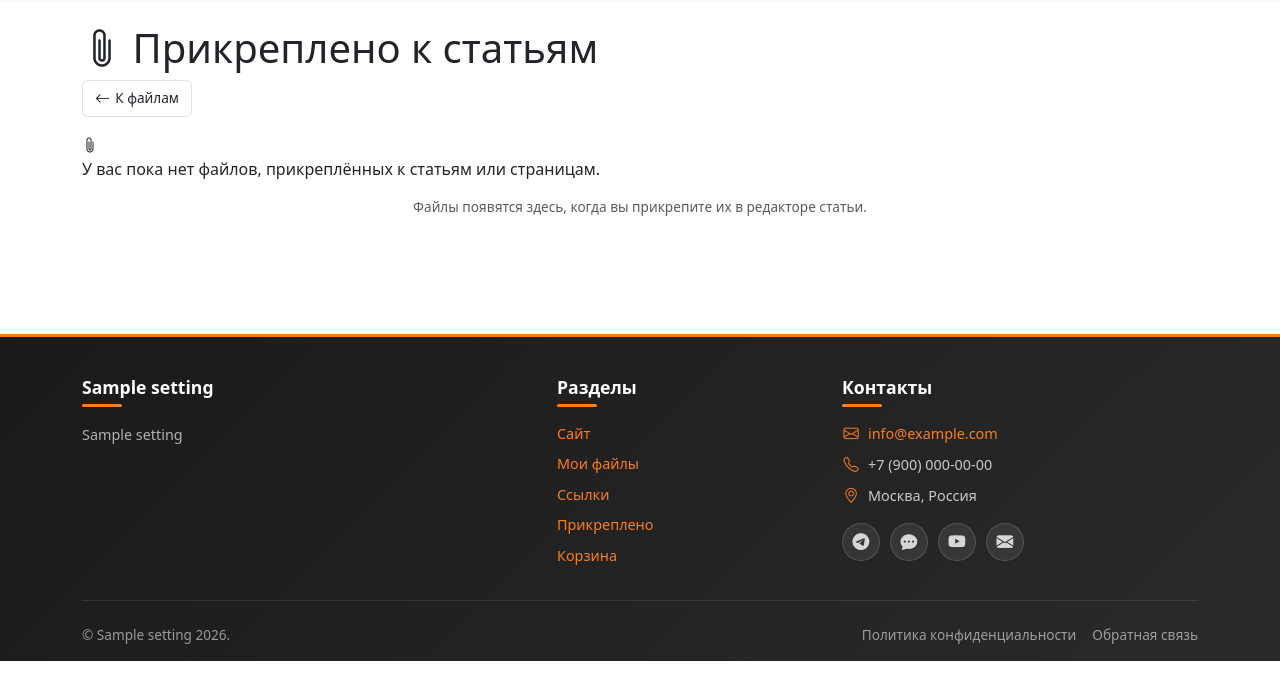
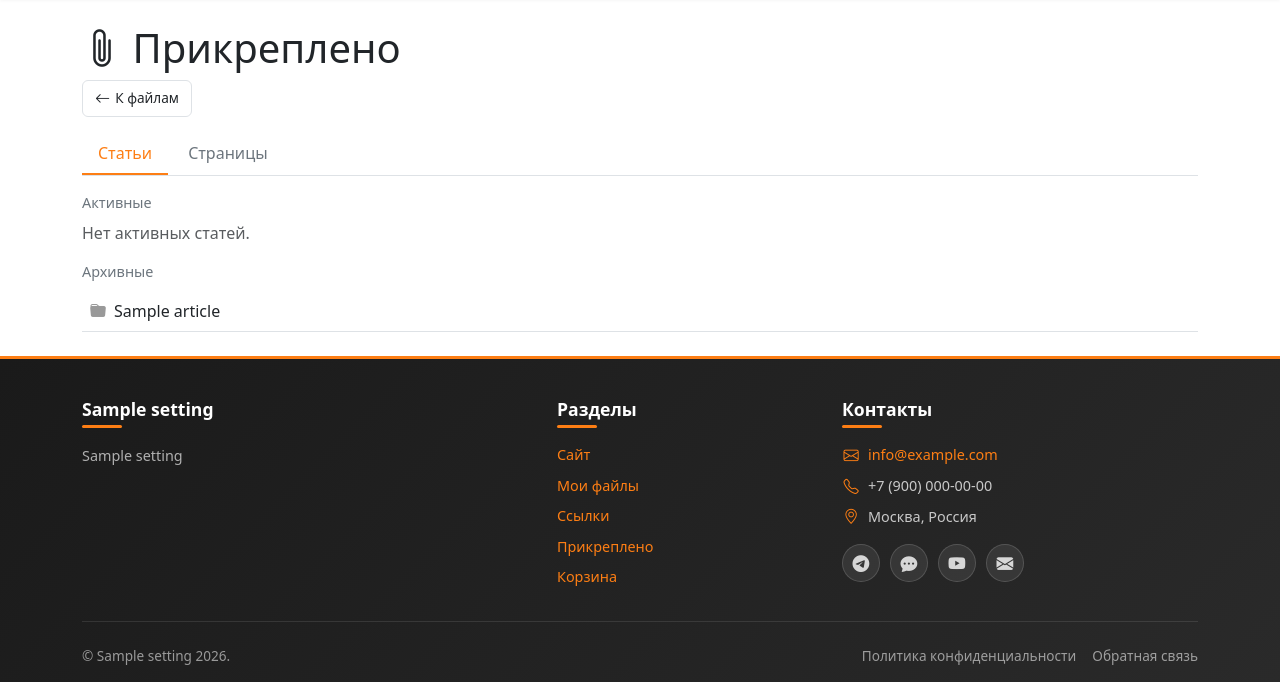
Before and after one commit to cherkashinin89/platform, a Flask app: page /attached in a window 1280 px wide. Shown: the part 139-821 px from the top of the page. Before the commit the page ends 800 px from the top, so only its background shows below. Run offline with Flask 3, Linux system fonts and the light colour scheme; a user stored in the database is signed in; tables that the repository leaves empty hold one stand-in row (values such as "Sample post"); some libraries are stand-ins or nearby versions.

Commit message:
W60: «Прикреплено» — дерево системных папок (вкладки/подразделы)
- cloud /attached: вкладки «Статьи»/«Страницы», подразделы «Активные»/«Архивные»,
  список папок статей/страниц (клик → открыть папку в облаке)
- framework: /admin/api/cloud-upload (загрузка в текущую папку, @csrf.exempt)
- эксплорер: кнопка «Загрузить» с прогрессом (XHR, A1 — общий)

```diff
--- a/cloud/app.py
+++ b/cloud/app.py
@@ -521,14 +521,35 @@ def create_app(config_class=Config):
     @login_required
     @editor_required
     def attached():
-        """W36: страница «Прикреплено к статьям» — список привязанных файлов."""
-        from cloud_service import list_attached_shares
-        attached_list = list_attached_shares(current_user.id)
+        """
+        W60: «Прикреплено» — системные папки статей/страниц.
+        Вкладки: Статьи / Страницы; подразделы: Активные / Архивные.
+        """
+        from core.models import Article, Page
+
+        def _content_data(Model):
+            active = Model.query.filter(
+                Model.deleted_at.is_(None),
+                Model.archived_at.is_(None),
+                Model.cloud_folder_id.isnot(None),
+            ).order_by(Model.title).all()
+            archived = Model.query.filter(
+                Model.deleted_at.is_(None),
+                Model.archived_at.isnot(None),
+                Model.cloud_folder_id.isnot(None),
+            ).order_by(Model.title).all()
+            return active, archived
+
+        articles_active, articles_archived = _content_data(Article)
+        pages_active, pages_archived = _content_data(Page)
         quota = get_quota_info(current_user)
 
         return render_template(
             'attached.html',
-            attached_list=attached_list,
+            articles_active=articles_active,
+            articles_archived=articles_archived,
+            pages_active=pages_active,
+            pages_archived=pages_archived,
             quota=quota,
         )
 
--- a/cloud/templates/attached.html
+++ b/cloud/templates/attached.html
@@ -1,209 +1,80 @@
 {% extends 'base_cloud.html' %}
-
-{% block title %}MyCloud — Прикреплено к статьям{% endblock %}
+{% block title %}MyCloud — Прикреплено{% endblock %}
 
 {% block content %}
-
 <style>
-    /* W36: стили таблицы привязок (аналог shares.html) */
-    .items-table {
-        width: 100%;
-        border-collapse: collapse;
-        background: var(--color-bg);
-        border-radius: var(--radius-md);
-        overflow: hidden;
-        box-shadow: var(--shadow-sm);
-    }
-
-    .items-table th {
-        text-align: left;
-        padding: 12px 16px;
-        background: var(--color-bg-alt);
-        color: var(--color-text-muted);
-        font-size: 0.85rem;
-        font-weight: 600;
-        text-transform: uppercase;
-        letter-spacing: 0.03em;
-        border-bottom: 1px solid var(--color-border);
-    }
-
-    .items-table td {
-        padding: 14px 16px;
-        border-bottom: 1px solid var(--color-border);
-        vertical-align: middle;
-        font-size: 0.92rem;
-    }
-
-    .items-table tr:last-child td {
-        border-bottom: none;
-    }
-
-    .items-table tr:hover td {
-        background: var(--color-primary-soft);
-    }
-
-    .item-icon {
-        display: inline-flex;
-        align-items: center;
-        justify-content: center;
-        width: 26px;
-        height: 26px;
-        font-size: 1.2rem;
-        vertical-align: middle;
-        margin-right: 8px;
-    }
-
-    .item-icon.folder { color: var(--color-primary); }
-
-    .item-link {
-        color: var(--color-text);
-        text-decoration: none;
-        font-weight: 500;
-    }
-
-    .item-link:hover { color: var(--color-primary); }
-
-    .attached-badge {
-        display: inline-flex;
-        align-items: center;
-        gap: 6px;
-        padding: 4px 10px;
-        background: var(--color-bg-alt);
-        border: 1px solid var(--color-border);
-        border-radius: var(--radius-pill);
-        font-size: 0.85rem;
-        margin: 2px 0;
-    }
-
-    .attached-badge i { color: var(--color-primary); }
-
-    .attached-badge a {
-        color: var(--color-text);
-        text-decoration: none;
-    }
-
-    .attached-badge a:hover { color: var(--color-primary); }
-
-    .row-actions {
-        display: flex;
-        gap: 6px;
-    }
-
-    .btn-icon-action {
-        display: inline-flex;
-        align-items: center;
-        justify-content: center;
-        width: 32px;
-        height: 32px;
-        border-radius: var(--radius-sm);
-        border: 1px solid var(--color-border);
-        background: var(--color-bg);
-        color: var(--color-text);
-        cursor: pointer;
-        text-decoration: none;
-        transition: var(--transition-fast);
-        font-size: 0.95rem;
-    }
-
-    .btn-icon-action:hover {
-        background: var(--color-primary-soft);
-        border-color: var(--color-primary);
-        color: var(--color-primary);
-    }
+    .attached-tabs { display: flex; gap: 4px; margin-bottom: 16px; border-bottom: 1px solid var(--color-border); }
+    .attached-tab { padding: 8px 16px; cursor: pointer; border: none; background: none; font-size: 1rem; color: var(--color-text-muted); border-bottom: 2px solid transparent; }
+    .attached-tab.active { color: var(--color-primary); border-bottom-color: var(--color-primary); }
+    .attached-panel { display: none; }
+    .attached-panel.active { display: block; }
+    .attached-subtitle { font-size: 0.9rem; color: var(--color-text-muted); margin: 12px 0 8px; }
+    .attached-folder { display: flex; align-items: center; gap: 8px; padding: 8px; border-bottom: 1px solid var(--color-border); }
+    .attached-folder a { text-decoration: none; color: var(--color-text); }
+    .attached-folder a:hover { color: var(--color-primary); }
 </style>
 
-{# === ЗАГОЛОВОК === #}
 <h1 class="cloud-page-title">
-    <i class="bi bi-paperclip"></i>
-    Прикреплено к статьям
+    <i class="bi bi-paperclip"></i> Прикреплено
 </h1>
 
-{# === КНОПКА НАЗАД === #}
 <div class="mb-3">
     <a href="{{ url_for('index') }}" class="btn-cloud btn-cloud-back">
         <i class="bi bi-arrow-left"></i> К файлам
     </a>
 </div>
 
-{# === СПИСОК === #}
-{% if attached_list %}
-    <table class="items-table">
-        <thead>
-            <tr>
-                <th>Файл / папка</th>
-                <th>Прикреплено к</th>
-                <th style="width: 180px;">Дата</th>
-                <th style="width: 120px;">Действия</th>
-            </tr>
-        </thead>
-        <tbody>
-            {% for entry in attached_list %}
-                {% set f = entry.file %}
-                <tr>
-                    <td>
-                        {% if f.is_folder %}
-                            <span class="item-icon folder"><i class="bi bi-folder-fill"></i></span>
-                        {% else %}
-                            {% set icon_class, icon_color = f.name | icon_for_file() %}
-                            <span class="item-icon file" style="color: {{ icon_color }};">
-                                <i class="bi {{ icon_class }}"></i>
-                            </span>
-                        {% endif %}
-                        <a href="/files/{{ f.id }}" target="_blank" class="item-link">{{ f.name }}</a>
-                    </td>
+<div class="attached-tabs">
+    <button class="attached-tab active" data-tab="articles">Статьи</button>
+    <button class="attached-tab" data-tab="pages">Страницы</button>
+</div>
 
-                    <td>
-                        {% for a in entry.attachments %}
-                            <span class="attached-badge">
-                                {% if a.target_type == 'article' %}
-                                    <i class="bi bi-file-text"></i>
-                                {% else %}
-                                    <i class="bi bi-file-earmark"></i>
-                                {% endif %}
-                                <a href="{{ a.url }}" target="_blank">{{ a.title }}</a>
-                            </span>
-                        {% endfor %}
-                    </td>
+{# ===== СТАТЬИ ===== #}
+<div class="attached-panel active" id="panel-articles">
+    <div class="attached-subtitle">Активные</div>
+    {% for a in articles_active %}
+    <div class="attached-folder">
+        <i class="bi bi-folder-fill" style="color: var(--color-primary);"></i>
+        <a href="{{ url_for('index', folder_id=a.cloud_folder_id) }}">{{ a.title }}</a>
+    </div>
+    {% else %}<p class="text-muted">Нет активных статей.</p>{% endfor %}
 
-                    <td>
-                        {% if entry.attachments %}
-                            {{ entry.attachments[0].date.strftime('%d.%m.%Y %H:%M') }}
-                        {% else %}
-                            —
-                        {% endif %}
-                    </td>
+    <div class="attached-subtitle">Архивные</div>
+    {% for a in articles_archived %}
+    <div class="attached-folder">
+        <i class="bi bi-folder-fill" style="color: #999;"></i>
+        <a href="{{ url_for('index', folder_id=a.cloud_folder_id) }}">{{ a.title }}</a>
+    </div>
+    {% else %}<p class="text-muted">Нет архивных статей.</p>{% endfor %}
+</div>
 
-                    <td>
-                        <div class="row-actions">
-                            <button type="button"
-                                    class="btn-icon-action"
-                                    onclick="copyToClipboard('/files/{{ f.id }}')"
-                                    title="Скопировать ссылку">
-                                <i class="bi bi-link-45deg"></i>
-                            </button>
-                            <a href="/files/{{ f.id }}" target="_blank"
-                               class="btn-icon-action"
-                               title="Открыть">
-                                <i class="bi bi-box-arrow-up-right"></i>
-                            </a>
-                        </div>
-                    </td>
-                </tr>
-            {% endfor %}
-        </tbody>
-    </table>
+{# ===== СТРАНИЦЫ ===== #}
+<div class="attached-panel" id="panel-pages">
+    <div class="attached-subtitle">Активные</div>
+    {% for p in pages_active %}
+    <div class="attached-folder">
+        <i class="bi bi-folder-fill" style="color: var(--color-primary);"></i>
+        <a href="{{ url_for('index', folder_id=p.cloud_folder_id) }}">{{ p.title }}</a>
+    </div>
+    {% else %}<p class="text-muted">Нет активных страниц.</p>{% endfor %}
 
-    <p class="text-muted text-center mt-4">
-        Всего: {{ attached_list|length }}
-    </p>
-{% else %}
-    <div class="cloud-empty-state">
-        <i class="bi bi-paperclip"></i>
-        <p>У вас пока нет файлов, прикреплённых к статьям или страницам.</p>
-        <p class="text-muted small">
-            Файлы появятся здесь, когда вы прикрепите их в редакторе статьи.
-        </p>
+    <div class="attached-subtitle">Архивные</div>
+    {% for p in pages_archived %}
+    <div class="attached-folder">
+        <i class="bi bi-folder-fill" style="color: #999;"></i>
+        <a href="{{ url_for('index', folder_id=p.cloud_folder_id) }}">{{ p.title }}</a>
     </div>
-{% endif %}
+    {% else %}<p class="text-muted">Нет архивных страниц.</p>{% endfor %}
+</div>
 
+<script>
+document.querySelectorAll('.attached-tab').forEach(function (btn) {
+    btn.addEventListener('click', function () {
+        document.querySelectorAll('.attached-tab').forEach(b => b.classList.remove('active'));
+        document.querySelectorAll('.attached-panel').forEach(p => p.classList.remove('active'));
+        btn.classList.add('active');
+        document.getElementById('panel-' + btn.dataset.tab).classList.add('active');
+    });
+});
+</script>
 {% endblock %}
```
